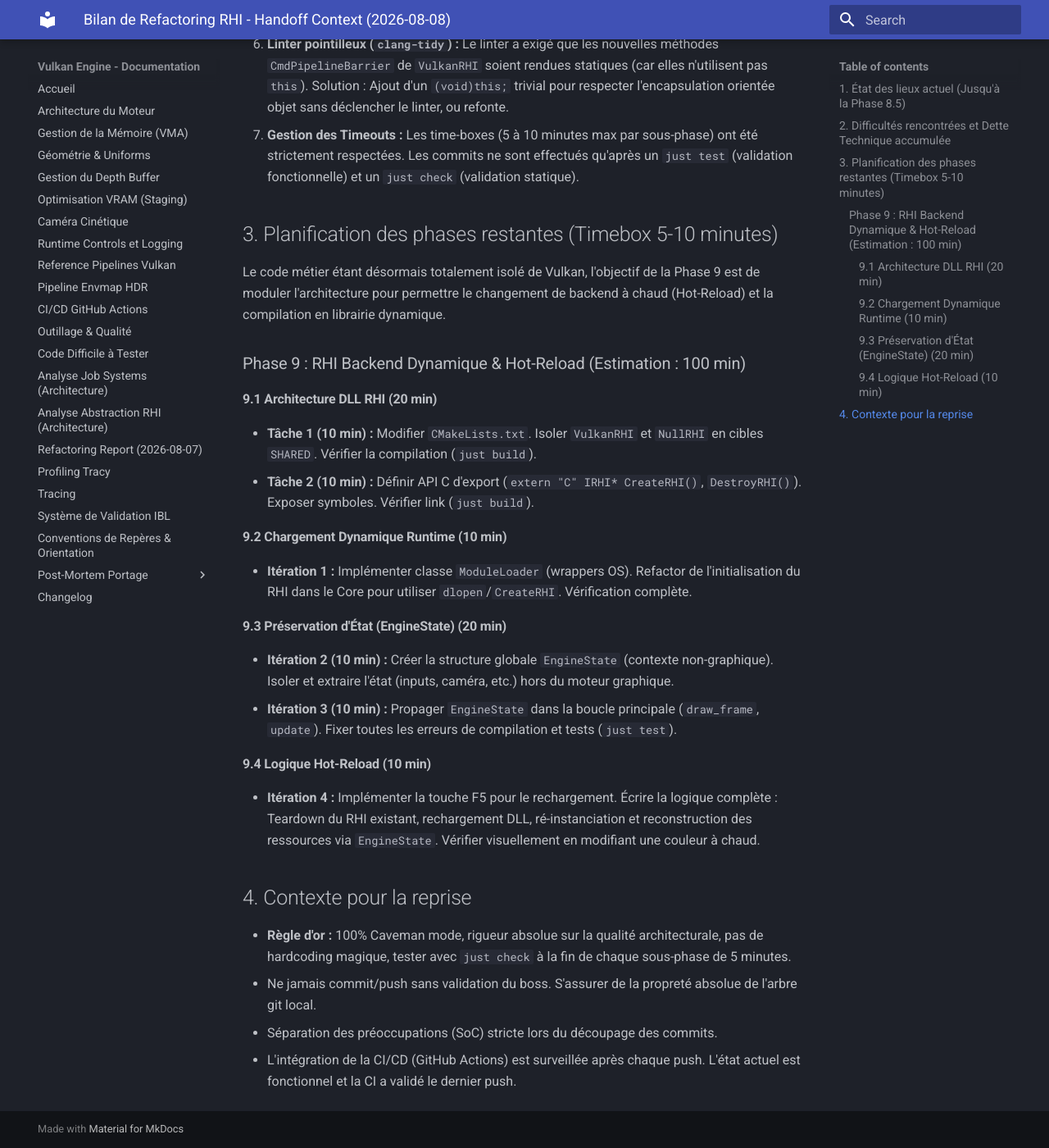
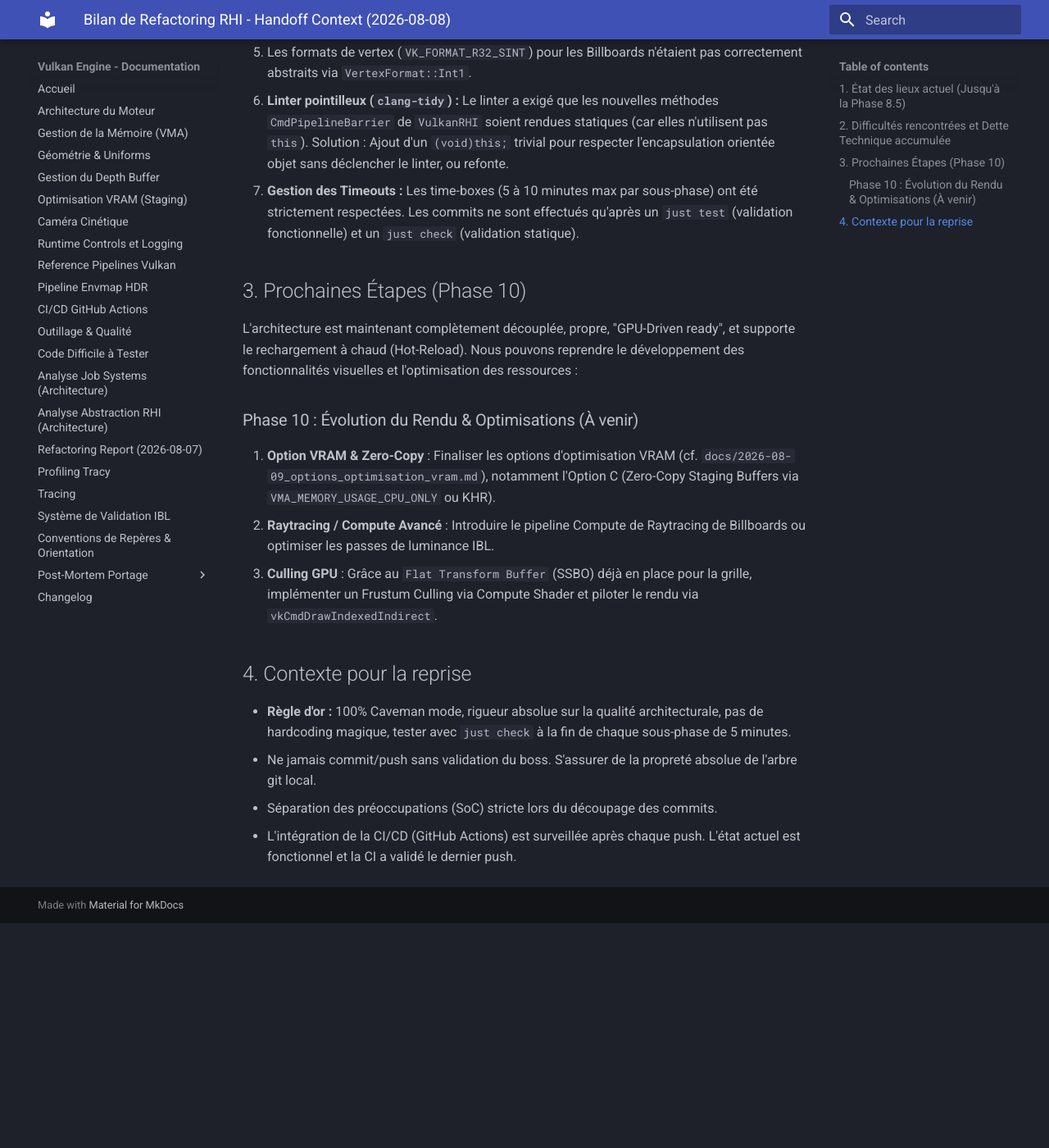
Before and after one commit to yoyonel/suckless-vulkan, an MkDocs documentation site: the page built from docs/20260809_rhi_refactor_handoff.md, in a window 1280 px wide and 1400 px high, scrolled down 1381 px. Shown: the whole window at 82% size. Built offline with MkDocs 1.6.1 and Material for MkDocs 9.7.7, drawn with Linux system fonts in a browser that asks for light colours; after the commit the page ends 2507 px from its top, so only the background shows below that; some of the changed text lies outside the part shown.

Commit message:
docs: update handoff document to reflect Phase 9 completion and introduce Phase 10

```diff
--- a/docs/20260808_rhi_refactor_handoff.md
+++ b/docs/20260809_rhi_refactor_handoff.md
@@ -9,9 +9,8 @@
 - **Phase 8.1 à 8.3 :** Migration des textures, des buffers, de la swapchain et du pipeline graphique vers des Handles (`TextureHandle`, `BufferHandle`).
 - **Phase 8.4 (IBL) :** Migration des ressources liées à l'Image Based Lighting (Irradiance, Prefiltered, BRDF LUT) et des textures HDR. Tout est géré via des `TextureHandle` et `SamplerHandle`.
 - **Phase 8.5 (Pipelines & Commandes) :** Abstraction complète de la tuyauterie (`VkPipeline`, `VkDescriptorSet`) et des commandes d'enregistrement (`vkCmdDraw`, `vkCmdDispatch`, `vkCmdPipelineBarrier`, `vkCmdBindDescriptorSets`, etc.) derrière `IRHI`. La logique métier est enfin agnostique !
-- **Phase 8.6 (Optimisation Mémoire & DOD - Itération 5) :** Benchmark Headless via Tracy (`just benchmark-tracy`). Éradication de toutes les allocations dynamiques (0 `malloc`) dans la hot-loop de rendu (utilisation de `__builtin_alloca`). Conversion du tri des Billboards (Scatter/Gather) vers un modèle DOD 100% linéaire (AoS contigu de 32 bytes). Preuve établie par le profiling que le RHI est purifié et que les L1 misses proviennent de l'I/O (`stb_image`).
-
-**Temps total investi (estimé) :** ~110 minutes effectives (itérations hachées en time-box de 3-10 minutes avec vérifications CI strictes).
+- **Phase 8.6 (Optimisation Mémoire & DOD) :** Benchmark Headless via Tracy (`just benchmark-tracy`). Éradication de toutes les allocations dynamiques (0 `malloc`) dans la hot-loop de rendu (utilisation de `__builtin_alloca`). Conversion du tri des Billboards (Scatter/Gather) vers un modèle DOD 100% linéaire (AoS contigu de 32 bytes). Preuve établie par le profiling que le RHI est purifié et que les L1 misses proviennent de l'I/O (`stb_image`).
+- **Phase 9 (Hot-Reload RHI & Flat Transform SSBO) :** Extraction totale du contexte métier dans `EngineState`, hébergé par l'exécutable (`main.cpp`). Découpage de l'API RHI en librairies dynamiques (`libvulkan_rhi.so`). Ajout de la touche F5 pour le **hot-reload dynamique** de la couche graphique. Migration de l'instancing de la géométrie via Storage Buffers (SSBO) diminuant les accès mémoire (L1 misses) de 10.6% au runtime.
 
 ## 2. Difficultés rencontrées et Dette Technique accumulée
 
@@ -27,29 +26,18 @@
 1. **Gestion des Timeouts :**
    Les time-boxes (5 à 10 minutes max par sous-phase) ont été strictement respectées. Les commits ne sont effectués qu'après un `just test` (validation fonctionnelle) et un `just check` (validation statique).
 
-## 3. Planification des phases restantes (Timebox 5-10 minutes)
+## 3. Prochaines Étapes (Phase 10)
 
-Le code métier étant désormais totalement isolé de Vulkan, l'objectif de la Phase 9 est de moduler l'architecture pour permettre le changement de backend à chaud (Hot-Reload) et la compilation en librairie dynamique.
+L'architecture est maintenant complètement découplée, propre, "GPU-Driven ready", et supporte le rechargement à chaud (Hot-Reload). Nous pouvons reprendre le développement des fonctionnalités visuelles et l'optimisation des ressources :
 
-### Phase 9 : RHI Backend Dynamique & Hot-Reload (Estimation : 100 min)
+### Phase 10 : Évolution du Rendu & Optimisations (À venir)
 
-#### 9.1 Architecture DLL RHI (20 min)
-
-- **Tâche 1 (10 min) :** Modifier `CMakeLists.txt`. Isoler `VulkanRHI` et `NullRHI` en cibles `SHARED`. Vérifier la compilation (`just build`).
-- **Tâche 2 (10 min) :** Définir API C d'export (`extern "C" IRHI* CreateRHI()`, `DestroyRHI()`). Exposer symboles. Vérifier link (`just build`).
-
-#### 9.2 Chargement Dynamique Runtime (10 min)
-
-- **Itération 1 :** Implémenter classe `ModuleLoader` (wrappers OS). Refactor de l'initialisation du RHI dans le Core pour utiliser `dlopen`/`CreateRHI`. Vérification complète.
-
-#### 9.3 Préservation d'État (EngineState) (20 min)
-
-- **Itération 2 (10 min) :** Créer la structure globale `EngineState` (contexte non-graphique). Isoler et extraire l'état (inputs, caméra, etc.) hors du moteur graphique.
-- **Itération 3 (10 min) :** Propager `EngineState` dans la boucle principale (`draw_frame`, `update`). Fixer toutes les erreurs de compilation et tests (`just test`).
-
-#### 9.4 Logique Hot-Reload (10 min)
-
-- **Itération 4 :** Implémenter la touche F5 pour le rechargement. Écrire la logique complète : Teardown du RHI existant, rechargement DLL, ré-instanciation et reconstruction des ressources via `EngineState`. Vérifier visuellement en modifiant une couleur à chaud.
+1. **Option VRAM & Zero-Copy** :
+   Finaliser les options d'optimisation VRAM (cf. `docs/2026-08-09_options_optimisation_vram.md`), notamment l'Option C (Zero-Copy Staging Buffers via `VMA_MEMORY_USAGE_CPU_ONLY` ou KHR).
+1. **Raytracing / Compute Avancé** :
+   Introduire le pipeline Compute de Raytracing de Billboards ou optimiser les passes de luminance IBL.
+1. **Culling GPU** :
+   Grâce au `Flat Transform Buffer` (SSBO) déjà en place pour la grille, implémenter un Frustum Culling via Compute Shader et piloter le rendu via `vkCmdDrawIndexedIndirect`.
 
 ## 4. Contexte pour la reprise
 
```
